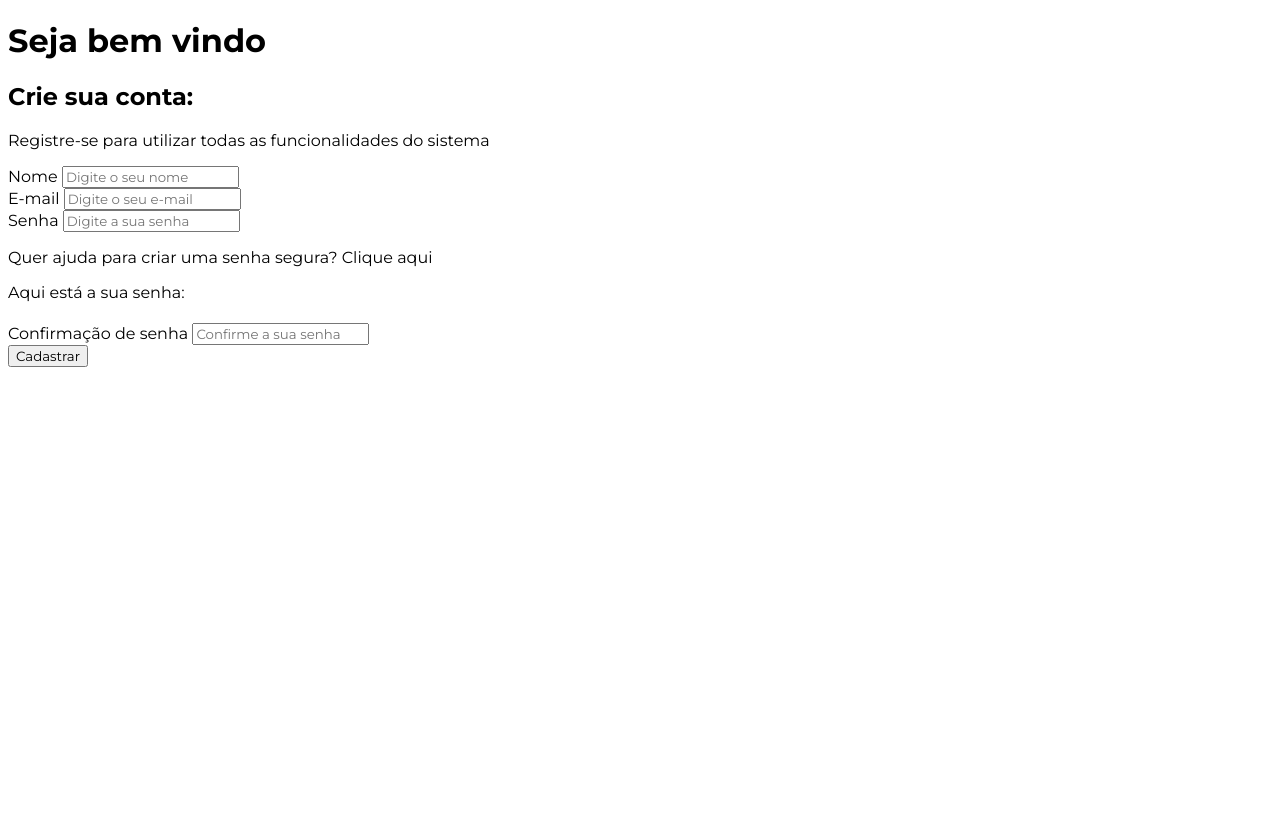
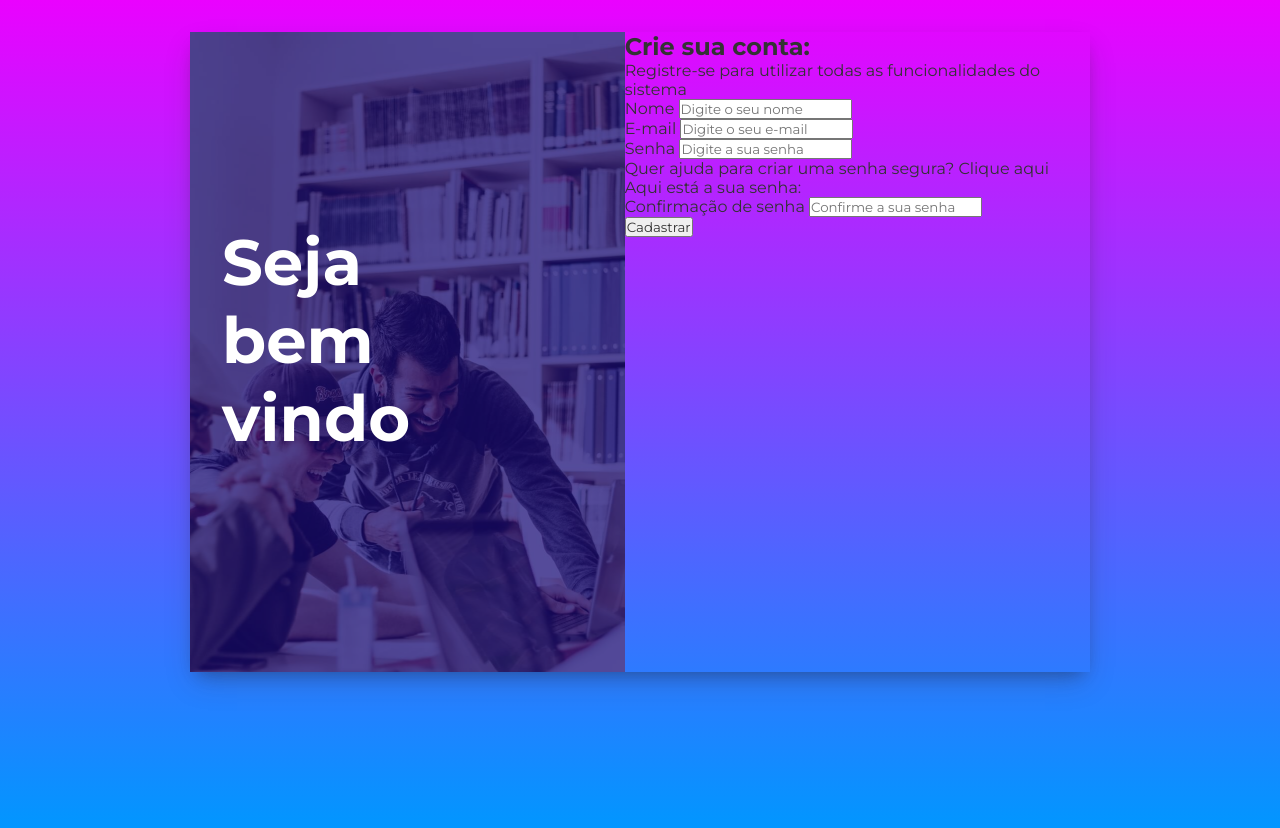
Before and after one commit to Filipe-Bacof/Gerador-de-Senhas-1, a plain HTML site: page index.html in a window 1280 px wide. Before the commit the page ends 800 px from the top, so only its background shows below. Drawn offline with Linux system fonts and the light colour scheme.

Commit message:
css do banner finalizado

```diff
--- a/css/styles.css
+++ b/css/styles.css
@@ -2,4 +2,52 @@
 
 * {
     font-family: "Montserrat", sans-serif;
+    padding: 0;
+    margin: 0;
+    box-sizing: border-box;
+    color: #333;
 }
+
+html,
+body {
+    height: auto;
+    min-height: 100vh;
+}
+
+html {
+    background: linear-gradient(180deg, #ea02ff 0%, #0097ff 100%);
+}
+
+input:focus {
+    outline: none;
+}
+
+#register-container {
+    max-width: 900px;
+    min-height: 80vh;
+    margin: 2rem auto;
+    display: flex;
+    box-shadow: rgba(50, 50, 50, 0.25) 0px 13px 27px -5px, rgba(0, 0, 0, 0.3) 0px 8px 16px -8px;
+}
+
+#register-banner {
+    background: url("../img/bg-form.jpg");
+    background-size: cover;
+    background-position: center;
+    width: 50%;
+}
+
+#banner-layer {
+    background-color: rgba(25, 11, 122, 0.7);
+    height: 100%;
+    padding: 2rem;
+    display: flex;
+    align-items: center;
+}
+
+#register-banner h1 {
+    font-size: 4rem;
+    margin-bottom: 1.5rem;
+    color: #fff;
+    word-spacing: 50rem;
+}
```
